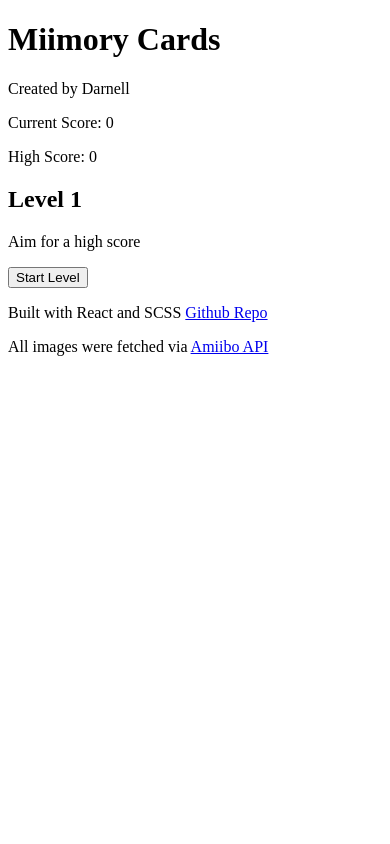
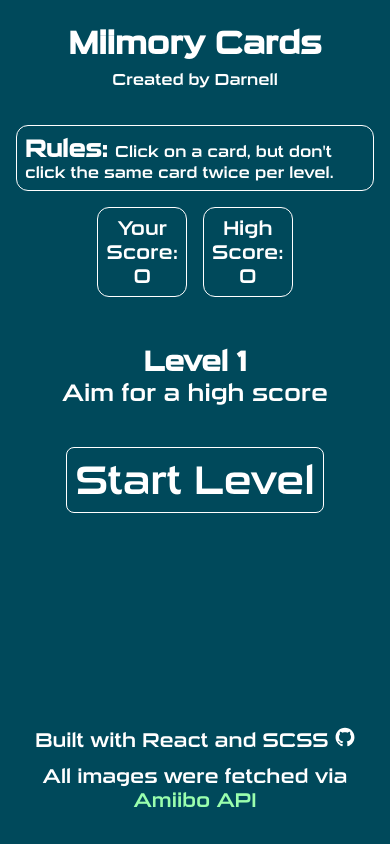
Before and after one commit to DrantDumani/memory-card-v2, a React (Vite) app: page / in a window 390 px wide. Built offline with nearby package versions, Linux system fonts and the light colour scheme; no server answers.

Commit message:
Complete mobile version of stylesheet

```diff
--- a/src/App.jsx
+++ b/src/App.jsx
@@ -7,6 +7,7 @@
   createLevel,
   shuffleArray,
 } from "../utils/gameManager";
+import "./App.scss";
 
 function App() {
   const [cardStore, setCardStore] = useState([]);
@@ -99,9 +100,17 @@
       </header>
 
       <main className="main">
-        <div className="scoreboard">
-          <p className="scoreboard__text">Current Score: {score}</p>
-          <p className="scoreboard__text">High Score: {hiScore}</p>
+        <p className="main__text">
+          <span className="main__text--bold">Rules: </span>Click on a card, but
+          don&apos;t click the same card twice per level.
+        </p>
+        <div className="main__score-flex">
+          <p className="main__text main__text--flex-item">
+            Your Score: {score}
+          </p>
+          <p className="main__text main__text--flex-item">
+            High Score: {hiScore}
+          </p>
         </div>
 
         {levelStart && <LevelStart level={level} handleStart={startLevel} />}
@@ -120,8 +129,29 @@
       <footer className="footer">
         <p className="footer__text">
           Built with React and SCSS{" "}
-          <a className="footer__link" href="#">
-            Github Repo
+          <a
+            className="footer__link"
+            href="https://github.com/DrantDumani/memory-card-v2"
+            target="_blank"
+          >
+            <svg
+              aria-hidden="true"
+              className="footer__svg"
+              viewBox="0 0 128 128"
+              aria-labelledby="title"
+            >
+              <title id="title" lang="en">
+                Github repo
+              </title>
+              <g fill="#ffffff">
+                <path
+                  fillRule="evenodd"
+                  clipRule="evenodd"
+                  d="M64 5.103c-33.347 0-60.388 27.035-60.388 60.388 0 26.682 17.303 49.317 41.297 57.303 3.017.56 4.125-1.31 4.125-2.905 0-1.44-.056-6.197-.082-11.243-16.8 3.653-20.345-7.125-20.345-7.125-2.747-6.98-6.705-8.836-6.705-8.836-5.48-3.748.413-3.67.413-3.67 6.063.425 9.257 6.223 9.257 6.223 5.386 9.23 14.127 6.562 17.573 5.02.542-3.903 2.107-6.568 3.834-8.076-13.413-1.525-27.514-6.704-27.514-29.843 0-6.593 2.36-11.98 6.223-16.21-.628-1.52-2.695-7.662.584-15.98 0 0 5.07-1.623 16.61 6.19C53.7 35 58.867 34.327 64 34.304c5.13.023 10.3.694 15.127 2.033 11.526-7.813 16.59-6.19 16.59-6.19 3.287 8.317 1.22 14.46.593 15.98 3.872 4.23 6.215 9.617 6.215 16.21 0 23.194-14.127 28.3-27.574 29.796 2.167 1.874 4.097 5.55 4.097 11.183 0 8.08-.07 14.583-.07 16.572 0 1.607 1.088 3.49 4.148 2.897 23.98-7.994 41.263-30.622 41.263-57.294C124.388 32.14 97.35 5.104 64 5.104z"
+                ></path>
+                <path d="M26.484 91.806c-.133.3-.605.39-1.035.185-.44-.196-.685-.605-.543-.906.13-.31.603-.395 1.04-.188.44.197.69.61.537.91zm2.446 2.729c-.287.267-.85.143-1.232-.28-.396-.42-.47-.983-.177-1.254.298-.266.844-.14 1.24.28.394.426.472.984.17 1.255zM31.312 98.012c-.37.258-.976.017-1.35-.52-.37-.538-.37-1.183.01-1.44.373-.258.97-.025 1.35.507.368.545.368 1.19-.01 1.452zm3.261 3.361c-.33.365-1.036.267-1.552-.23-.527-.487-.674-1.18-.343-1.544.336-.366 1.045-.264 1.564.23.527.486.686 1.18.333 1.543zm4.5 1.951c-.147.473-.825.688-1.51.486-.683-.207-1.13-.76-.99-1.238.14-.477.823-.7 1.512-.485.683.206 1.13.756.988 1.237zm4.943.361c.017.498-.563.91-1.28.92-.723.017-1.308-.387-1.315-.877 0-.503.568-.91 1.29-.924.717-.013 1.306.387 1.306.88zm4.598-.782c.086.485-.413.984-1.126 1.117-.7.13-1.35-.172-1.44-.653-.086-.498.422-.997 1.122-1.126.714-.123 1.354.17 1.444.663zm0 0"></path>
+              </g>
+            </svg>
           </a>
         </p>
 
--- /dev/null
+++ b/src/App.scss
@@ -0,0 +1,100 @@
+@use "./partials/variables" as *;
+
+@font-face {
+  font-family: "Sui Generis";
+  src: url("./assets/fonts/sui_generis_rg.otf") format("opentype");
+}
+
+*,
+*::before,
+*::after {
+  margin: 0;
+  padding: 0;
+  box-sizing: border-box;
+}
+
+body {
+  background-color: #00495b;
+  color: #fff;
+  font-family: "Sui Generis", Cambria, Cochin, Georgia, Times, "Times New Roman",
+    serif;
+}
+
+a {
+  text-decoration: none;
+}
+
+#root {
+  display: flex;
+  flex-direction: column;
+  min-height: 100vh;
+}
+
+.header {
+  padding: 1.5rem $mob-pad-hor 0;
+  display: flex;
+  flex-direction: column;
+  align-items: center;
+  padding-bottom: 2.25rem;
+  gap: 0.5rem 0;
+}
+
+.main {
+  padding: 0 $mob-pad-hor;
+  display: flex;
+  flex-direction: column;
+  gap: 1rem;
+
+  &__text {
+    border: 1.5px solid #fff;
+    border-radius: 0.75rem;
+    padding: 0.5rem;
+
+    &--bold {
+      font-weight: 600;
+      font-size: 1.5rem;
+    }
+
+    &--flex-item {
+      font-size: 1.25rem;
+      text-align: center;
+      flex-basis: 5rem;
+    }
+  }
+
+  &__score-flex {
+    display: flex;
+    justify-content: center;
+    gap: 1rem;
+  }
+}
+
+.footer {
+  margin-top: auto;
+  padding: 2rem $mob-pad-hor;
+  text-align: center;
+  display: flex;
+  flex-direction: column;
+  gap: 0.75rem;
+
+  &__text {
+    font-size: $footer-font-size;
+  }
+
+  &__link {
+    color: #9affae;
+
+    &:hover {
+      color: #d9fbff;
+    }
+  }
+
+  &__svg {
+    width: $footer-font-size;
+    transition: transform 0.3s ease-in;
+
+    &:hover {
+      transform: rotate(360deg);
+    }
+  }
+}
--- a/src/components/Card/Card.scss
+++ b/src/components/Card/Card.scss
@@ -1,5 +1,35 @@
-//dummy values
-.card-btn__img {
-  width: 150px;
-  height: auto;
+@use "../../partials/mixins" as *;
+@use "../../partials/variables" as *;
+
+.card-btn {
+  @include btn-style;
+  cursor: pointer;
+  display: flex;
+  flex-direction: column;
+  gap: 0.375rem;
+  border: $card-border;
+  padding-left: 0;
+  padding-right: 0;
+
+  &:hover {
+    border-width: 5px;
+    border-color: #27e9ff;
+  }
+
+  &__title {
+    display: block;
+    border-bottom: $card-border;
+    padding-bottom: 0.375rem;
+    font-size: 18px;
+  }
+
+  &__img {
+    object-fit: contain;
+    height: 18.75rem;
+  }
 }
+
+// .card-btn__img {
+//   width: 150px;
+//   height: auto;
+// }
--- a/src/components/Game/Game.jsx
+++ b/src/components/Game/Game.jsx
@@ -4,12 +4,7 @@
 function Game({ level, cards, handleClick }) {
   return (
     <>
-      <p className="main__rules">
-        <span className="main__rules--bold">Rules: </span>Click on a card, but
-        don&apos;t click the same card twice per level.
-      </p>
-
-      <h2 className="main__level">Level {level}</h2>
+      <h2 className="game-level">Level {level}</h2>
 
       <div className="card-grid">
         {cards.map((card) => (
--- a/src/components/Game/Game.scss
+++ b/src/components/Game/Game.scss
@@ -0,0 +1,10 @@
+.game-level {
+  font-size: 2rem;
+  text-align: center;
+}
+
+.card-grid {
+  display: grid;
+  grid-template-columns: repeat(auto-fill, minmax(280px, 1fr));
+  gap: 0.75rem;
+}
--- a/src/components/GameOver/GameOver.scss
+++ b/src/components/GameOver/GameOver.scss
@@ -0,0 +1,18 @@
+@use "../../partials/mixins" as *;
+@use "../../partials/variables" as *;
+
+.game-over {
+  text-align: center;
+
+  &__heading {
+    font-size: 2rem;
+  }
+
+  &__btn {
+    @include btn-style;
+    margin-top: 1rem;
+    &:hover {
+      background-color: $btn-hover;
+    }
+  }
+}
--- a/src/components/LevelStart/LevelStart.scss
+++ b/src/components/LevelStart/LevelStart.scss
@@ -0,0 +1,23 @@
+@use "../../partials/mixins" as *;
+@use "../../partials/variables" as *;
+
+.level-start {
+  text-align: center;
+  margin-top: 2rem;
+
+  &__level {
+    font-size: 1.75rem;
+  }
+
+  &__gameMsg {
+    font-size: 1.5rem;
+  }
+
+  &__btn {
+    @include btn-style;
+    margin-top: 2.5rem;
+    &:hover {
+      background-color: $btn-hover;
+    }
+  }
+}
--- /dev/null
+++ b/src/partials/_mixins.scss
@@ -0,0 +1,9 @@
+@mixin btn-style {
+  background-color: inherit;
+  border: 1px solid #fff;
+  border-radius: 8px;
+  color: inherit;
+  font-family: inherit;
+  font-size: 2.5rem;
+  padding: 0.5rem;
+}
--- /dev/null
+++ b/src/partials/_variables.scss
@@ -0,0 +1,4 @@
+$mob-pad-hor: 1rem;
+$footer-font-size: 1.25rem;
+$card-border: 2.4px solid #00d6ee;
+$btn-hover: #0082a2;
```
